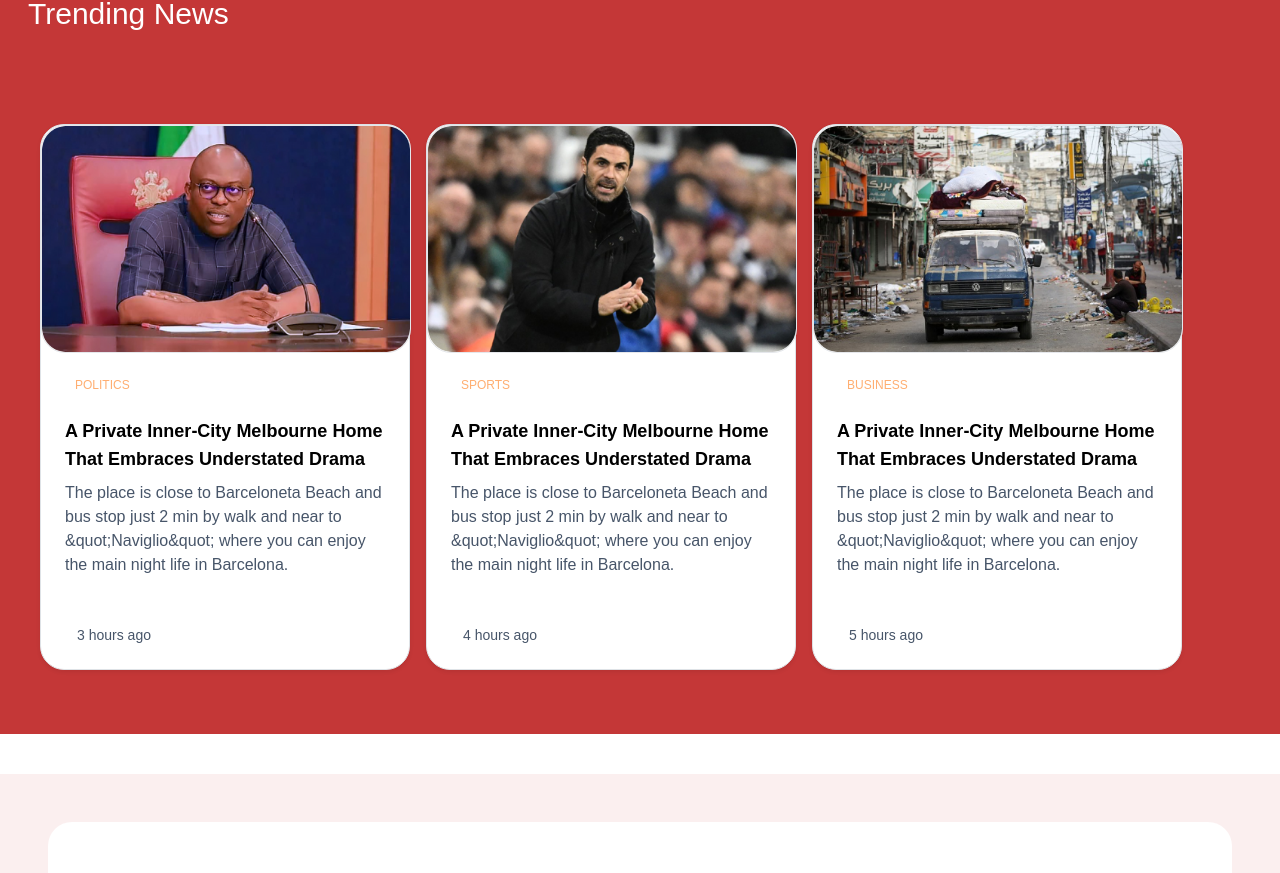
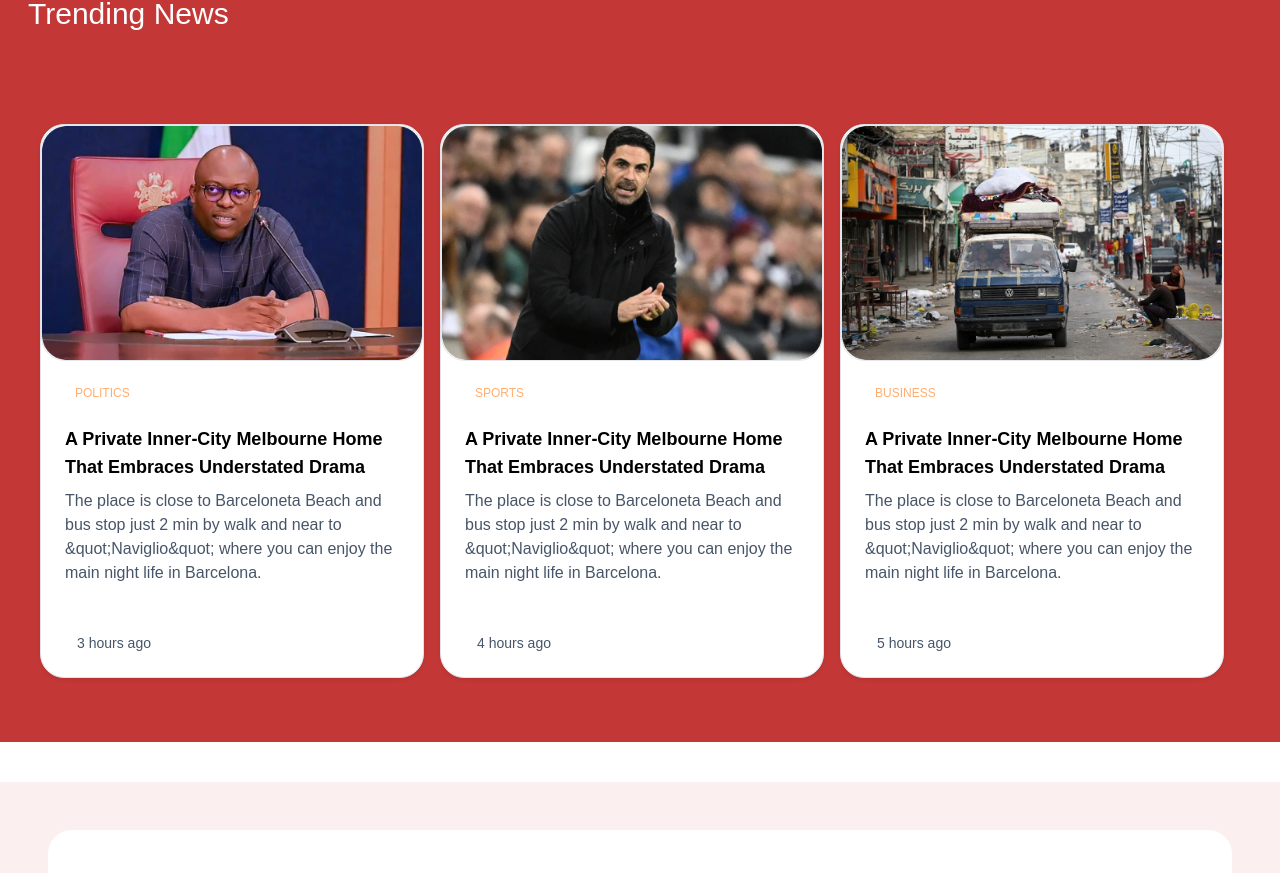
Before and after one commit to CheckUpdateBuilds/checkupdate, a React (Vite) app: page / in a window 1280 px wide. Shown: the part 596-1469 px from the top of the page. Built offline with nearby package versions, Linux system fonts and the light colour scheme.

Commit message:
Resolved the trending news card sliding over navbar instead of under.

```diff
--- a/src/Components/Card.jsx
+++ b/src/Components/Card.jsx
@@ -5,8 +5,8 @@ const Card = ({ title, description, subTitle, time, image }) => {
   return (
     <>
       <a href="javascript:void(0)">
-        <div className="relative flex flex-col my-6 bg-white shadow-sm border border-slate-200 rounded-3xl w-[370px] ">
-          <div className="relative overflow-hidden text-white rounded-3xl w-[370px] h-auto border-1">
+        <div className=" flex flex-col my-6 bg-white shadow-sm border border-slate-200 rounded-3xl w-fit ">
+          <div className=" overflow-hidden text-white rounded-3xl w-fit h-auto border-1">
             <img
               src={image}
             />
```
